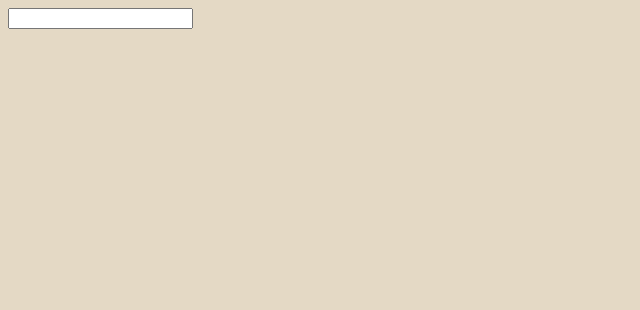
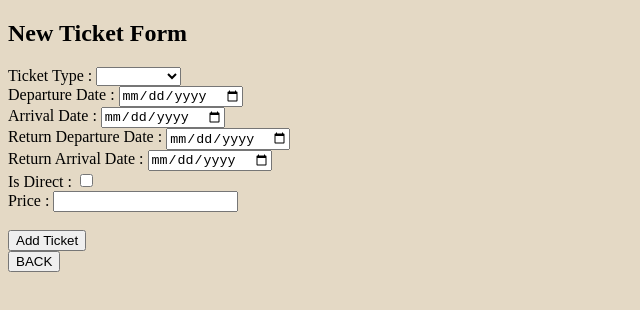
Before and after one commit to andreilaptev/easywings-admin, an Angular app: page /create_ticket in a window 1280 px wide. Shown: the top 310 px of the page, without its empty margins (0-640 px from the left). Built offline with nearby package versions, Linux system fonts and the light colour scheme.

Commit message:
Create Ticket component added + new ticket form

```diff
--- a/src/app/create-ticket/create-ticket.component.html
+++ b/src/app/create-ticket/create-ticket.component.html
@@ -1,9 +1,54 @@
 
 <div class="container">
+    <h2> New Ticket Form</h2>
 
-  <input />
+    <h3 *ngIf="warning"> All Fields Are Mandatory !! </h3>
 
+    Ticket Type :
+    <!--<input type="select" name="flightNumber" [(ngModel)]="ticket.ticketType">-->
+    <select name="type" aria-placeholder="Select..." [(ngModel)]="ticket.ticketType">
+        <option >Economy</option>
+        <option>Business</option>
+        <option>First Class</option>
 
+    </select>
 
+    <br>
+    Departure Date :
+    <input type="date" name="departureCityField" [(ngModel)]="ticket.departureTimeTo">
+    <br>
 
-</div>
+    Arrival Date :
+    <input type="date" name="arrivalCityField" [(ngModel)]="ticket.arrivalTimeTo">
+    <br>
+
+    Return Departure Date :
+    <input type="date" name="departureDate" [(ngModel)]="ticket.departureTimeFrom">
+    <br>
+
+    Return Arrival Date :
+    <input type="date" name="arrivalDate" [(ngModel)]="ticket.arrivalTimeFrom">
+    <br>
+
+    Is Direct :
+    <input type="checkbox" name="isDirect" [(ngModel)]="ticket.isDirect">
+    <br>
+
+    Price :
+    <input type="number" name="price" [(ngModel)]="ticket.price">
+    <br>
+  <br>
+
+    <button (click)=addTicket(ticket)> Add Ticket </button>
+    <br>
+
+    <a routerLink="/flights"><button> BACK </button></a>
+
+  </div>
+
+  <div class="addedWindow" *ngIf="added">
+
+    <h3> Ticket Added !</h3>
+    <a routerLink="/tickets"><button> OK </button></a>
+
+  </div>
--- a/src/app/create-ticket/create-ticket.component.ts
+++ b/src/app/create-ticket/create-ticket.component.ts
@@ -8,11 +8,19 @@ import {Ticket} from '../Ticket';
 })
 export class CreateTicketComponent implements OnInit {
 
-  ticket: Ticket;
+  ticket: Ticket = new Ticket();
+
+
 
   constructor() { }
 
   ngOnInit() {
   }
 
+  addTicket(ticket) {
+
+    console.log(ticket)
+    debugger
+  }
+
 }
--- a/src/app/tickets/tickets.component.html
+++ b/src/app/tickets/tickets.component.html
@@ -5,7 +5,7 @@
     <div class="service">
         <h3> TICKETS MAINTENANCE PAGE</h3>
       <div class="newFlightButton">
-       <a routerLink="/"><button> Create New Ticket  </button></a>
+       <a routerLink="/create_ticket"><button> Create New Ticket  </button></a>
        <a routerLink="/"><button class="backToDashboardButton"> Back to Dashboard </button></a>
       </div>
 
```
